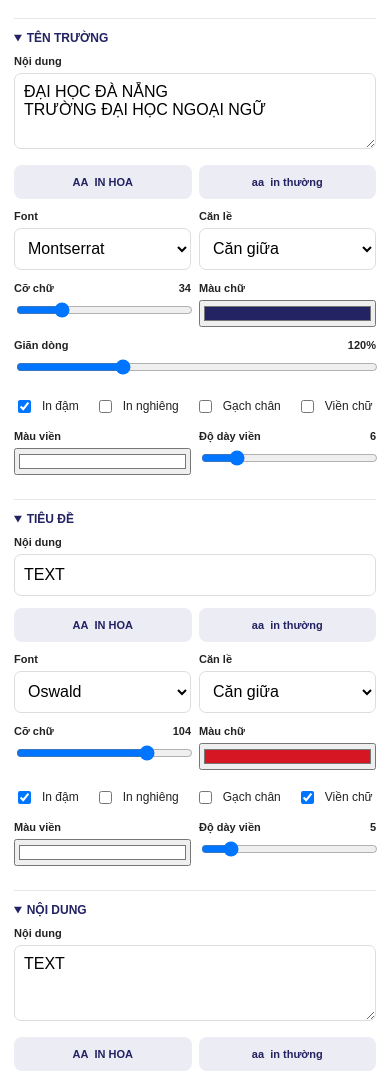
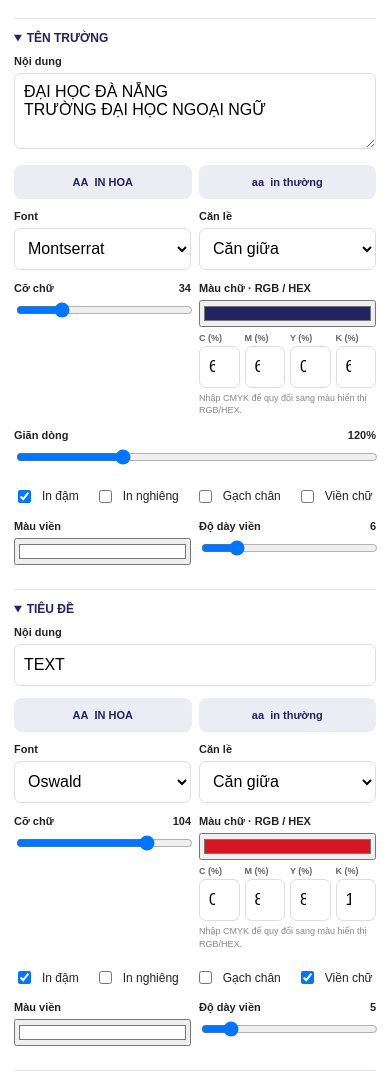
Before and after one commit to truongviethoangdhsp-gif/DS-STUDIO, a plain HTML site: page index.html in a window 390 px wide. Shown: the part 1451-2525 px from the top of the page. Drawn offline with nearby package versions, Linux system fonts and the light colour scheme.

Commit message:
Add files via upload

```diff
--- a/index.html
+++ b/index.html
@@ -53,6 +53,12 @@ h3{font-size:13px;color:var(--navy);margin:4px 0 12px}
 .field label{display:flex;justify-content:space-between;font-size:11px;font-weight:700;margin-bottom:6px}
 .field input:not([type=range]):not([type=color]),.field textarea,.field select{width:100%;border:1px solid #ddd;border-radius:7px;padding:9px;font-size:12px;background:#fff}
 .field input[type=range],.field input[type=color]{width:100%}
+.cmyk-row{display:grid;grid-template-columns:repeat(4,minmax(0,1fr));gap:5px;margin-top:6px}
+.cmyk-cell{min-width:0}
+.cmyk-cell label{display:block;font-size:9px;font-weight:700;color:#666;margin:0 0 3px}
+.cmyk-cell input{width:100%;min-width:0;border:1px solid #ddd;border-radius:5px;padding:6px 3px;font-size:11px;text-align:center;background:#fff}
+.cmyk-note{font-size:9px;color:#888;line-height:1.4;margin-top:4px}
+
 .field textarea{min-height:55px;resize:vertical}
 .two{display:grid;grid-template-columns:1fr 1fr;gap:8px}
 .check{font-size:12px;display:flex;align-items:center;gap:8px;margin:6px 0}
@@ -435,6 +441,32 @@ const stopDrag=()=>{drag=null;guides={v:false,h:false};redraw()};
 cv.addEventListener('pointerup',stopDrag);
 cv.addEventListener('pointercancel',stopDrag);
 
+/* ---------- Chuyển đổi màu RGB / CMYK (CMYK mô phỏng trên màn hình) ---------- */
+function hexToCMYK(hex){
+  const h=hex.replace('#','');
+  const r=parseInt(h.slice(0,2),16)/255,g=parseInt(h.slice(2,4),16)/255,b=parseInt(h.slice(4,6),16)/255;
+  const k=1-Math.max(r,g,b);
+  if(k>=.9999)return [0,0,0,100];
+  return [
+    Math.round((1-r-k)/(1-k)*100),
+    Math.round((1-g-k)/(1-k)*100),
+    Math.round((1-b-k)/(1-k)*100),
+    Math.round(k*100)
+  ];
+}
+function cmykToHex(c,m,y,k){
+  c=clamp(+c||0,0,100)/100;m=clamp(+m||0,0,100)/100;
+  y=clamp(+y||0,0,100)/100;k=clamp(+k||0,0,100)/100;
+  const rgb=[255*(1-c)*(1-k),255*(1-m)*(1-k),255*(1-y)*(1-k)];
+  return '#'+rgb.map(v=>Math.round(v).toString(16).padStart(2,'0')).join('').toUpperCase();
+}
+function syncCMYK(id){
+  const color=$(`#${id}-color`),values=hexToCMYK(color?.value||'#000000');
+  ['c','m','y','k'].forEach((key,i)=>{
+    const input=$(`#${id}-cmyk-${key}`);
+    if(input)input.value=values[i];
+  });
+}
 /* ---------- Bảng văn bản (sinh từ cấu hình) ---------- */
 const opts=(list,cur)=>list.map(([v,t])=>`<option value="${v}"${v===cur?' selected':''}>${t}</option>`).join('');
 function renderPanel(){
@@ -455,7 +487,9 @@ function renderPanel(){
       </div>
       <div class="two">
         <div class="field"><label for="${id}-size">Cỡ chữ <output>${f.size}</output></label><input type="range" min="${f.min}" max="${f.max}" value="${f.size}" ${d('size')}></div>
-        <div class="field"><label for="${id}-color">Màu chữ</label><input type="color" value="${f.color}" ${d('color')}></div>
+        <div class="field"><label for="${id}-color">Màu chữ · RGB / HEX</label><input type="color" value="${f.color}" ${d('color')}>
+          <div class="cmyk-row">${[['c','C'],['m','M'],['y','Y'],['k','K']].map(([key,label])=>`<div class="cmyk-cell"><label for="${id}-cmyk-${key}">${label} (%)</label><input type="number" min="0" max="100" step="1" value="${hexToCMYK(f.color)['cmyk'.indexOf(key)]}" id="${id}-cmyk-${key}" data-cmyk="${id}" data-channel="${key}" aria-label="${label} phần trăm"></div>`).join('')}</div>
+          <div class="cmyk-note">Nhập CMYK để quy đổi sang màu hiển thị RGB/HEX.</div></div>
       </div>
       ${f.multi?`<div class="field"><label for="${id}-ls">Giãn dòng <output>${f.ls}%</output></label><input type="range" min="80" max="220" value="${f.ls}" ${d('ls')}></div>`:''}
       <div class="checks">${chk('bold','In đậm')}${chk('italic','In nghiêng')}${chk('underline','Gạch chân')}${chk('stroke','Viền chữ')}</div>
@@ -465,7 +499,10 @@ function renderPanel(){
       </div>
     </details>`;
   }).join('');
-  for(const id of FIELD_ORDER)$(`#${id}-text`).value=S.fields[id].text;   // gán qua .value để an toàn
+  for(const id of FIELD_ORDER){
+    $(`#${id}-text`).value=S.fields[id].text;   // gán qua .value để an toàn
+    syncCMYK(id);
+  }
 }
 $('#panel').addEventListener('click',e=>{
   const btn=e.target.closest('[data-case]');
@@ -485,6 +522,20 @@ $('#panel').addEventListener('input',e=>{
   f[k]=el.type==='checkbox'?el.checked:el.type==='range'?+el.value:el.value;
   if(el.type==='range')el.closest('.field').querySelector('output').textContent=f[k]+(k==='ls'?'%':'');
   if(k==='font'||k==='bold'||k==='italic'||k==='text')ensureFonts();
+  if(k==='color')syncCMYK(id);
+  redraw();
+});
+$('#panel').addEventListener('change',e=>{
+  const el=e.target;
+  if(!el.matches('[data-cmyk]'))return;
+  const id=el.dataset.cmyk;
+  const vals=['c','m','y','k'].map(key=>Number($(`#${id}-cmyk-${key}`)?.value||0));
+  el.value=String(clamp(Number(el.value)||0,0,100));
+  const hex=cmykToHex(...vals);
+  S.fields[id].color=hex;
+  const picker=$(`#${id}-color`);
+  if(picker)picker.value=hex;
+  syncCMYK(id);
   redraw();
 });
 
```
